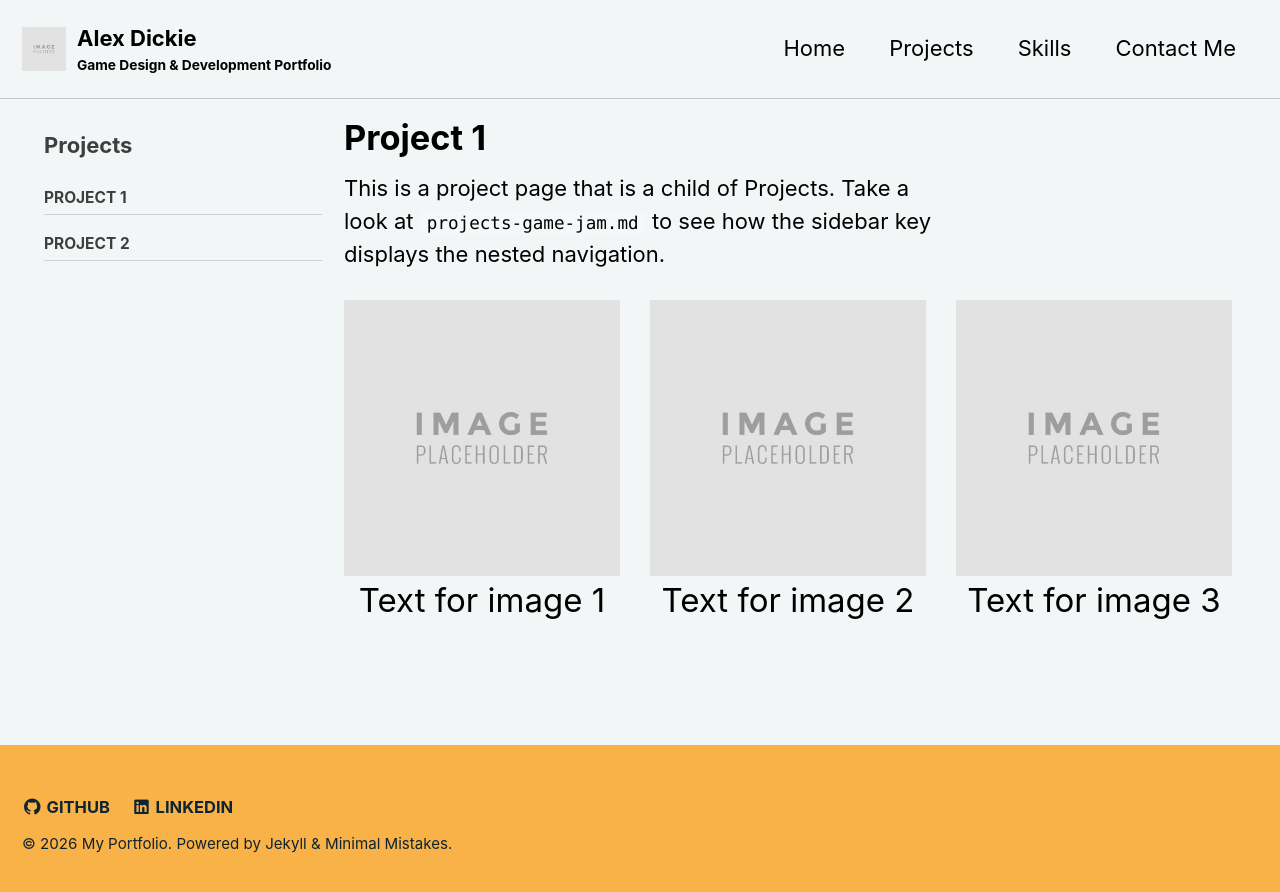
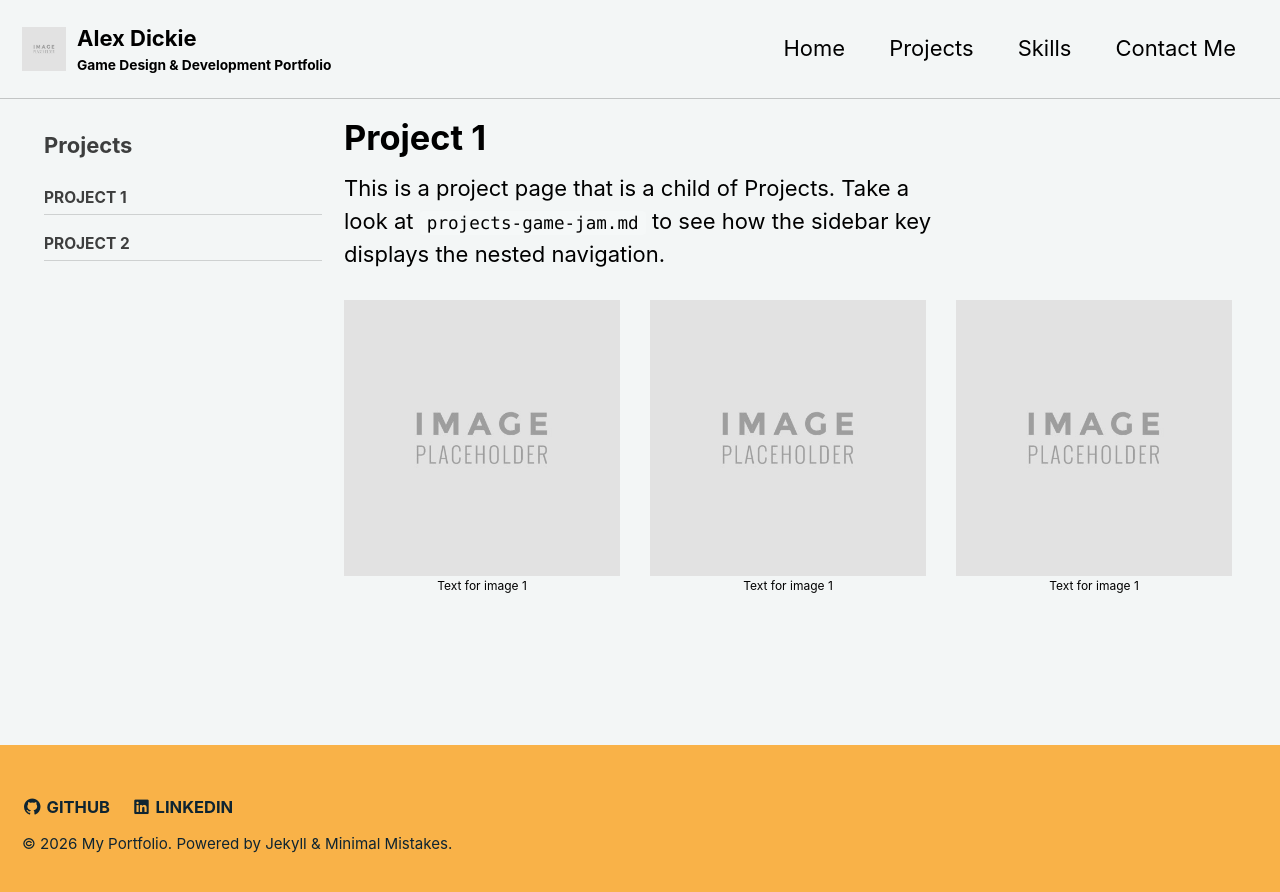
Before and after one commit to AlexUlster/AlexUlster.github.io, a Jekyll site: the page built from _pages/projects-pro1.md, in a window 1280 px wide. Shown: the top 892 px of the page. Built offline with Jekyll 4.4.1, drawn with Linux system fonts in a browser that asks for light colours.

Commit message:
Update projects-pro1.md

```diff
--- a/_pages/projects-pro1.md
+++ b/_pages/projects-pro1.md
@@ -14,14 +14,14 @@ This is a project page that is a child of Projects. Take a look at `projects-gam
 <div style="display: grid; grid-template-columns: 1fr 1fr 1fr; gap: 20px; transform: scale(1.5); transform-origin: top left;">
   <div style="text-align: center;">
     <img src="/assets/images/Placeholder.jpg" alt="Image 1" style="width: 100%; height: auto;">
-    <p>Text for image 1</p>
+    <p style="font-size: 8px;">Text for image 1</p>
   </div>
   <div style="text-align: center;">
     <img src="/assets/images/Placeholder.jpg" alt="Image 2" style="width: 100%; height: auto;">
-    <p>Text for image 2</p>
+    <p style="font-size: 8px;">Text for image 1</p>
   </div>
   <div style="text-align: center;">
     <img src="/assets/images/Placeholder.jpg" alt="Image 3" style="width: 100%; height: auto;">
-    <p>Text for image 3</p>
+    <p style="font-size: 8px;">Text for image 1</p>
   </div>
 </div>
```
